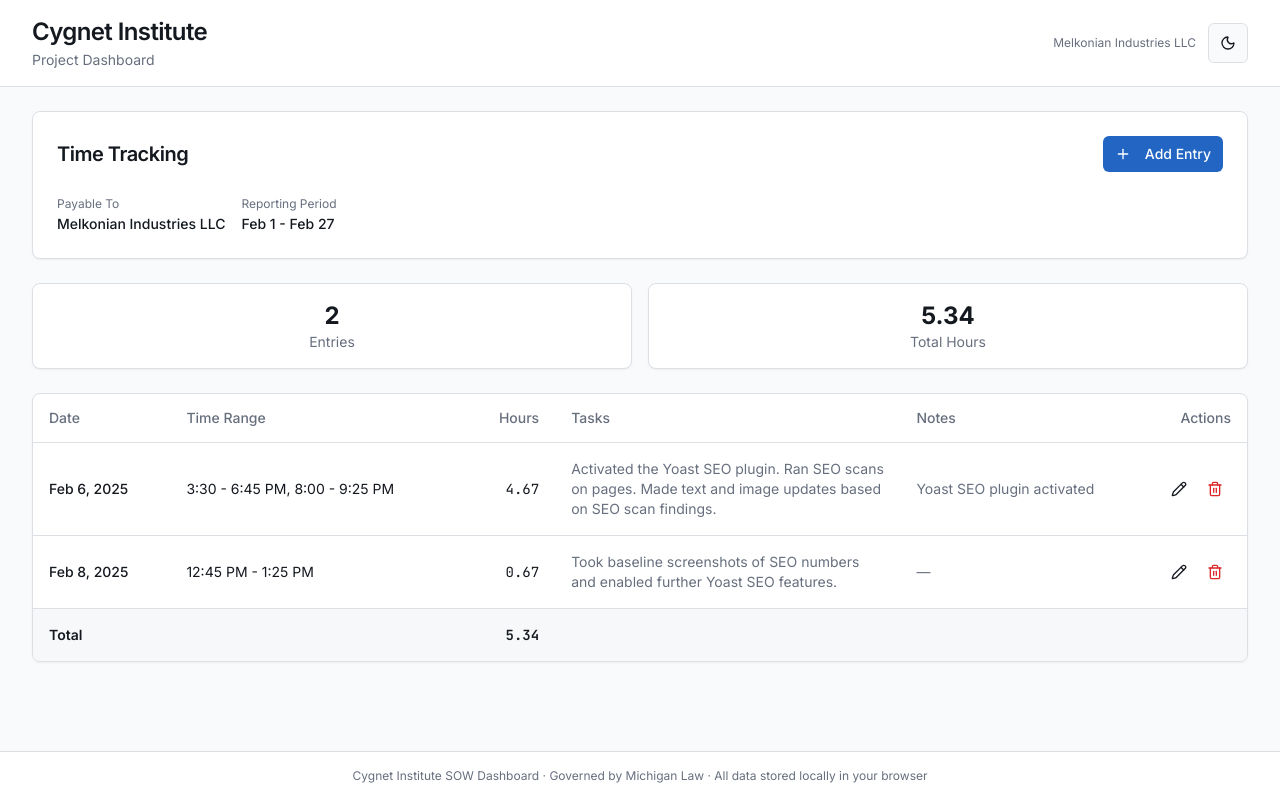
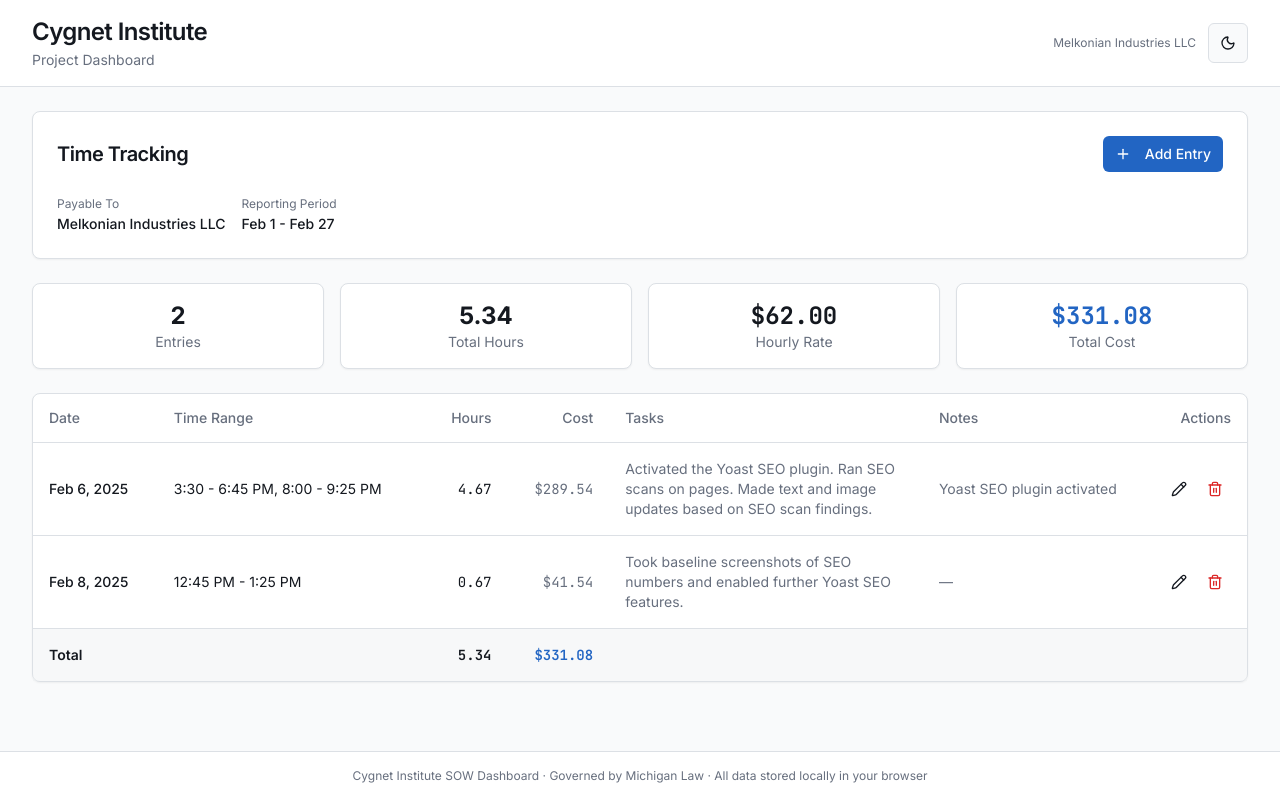
Before and after one commit to davemelk100/time-trackings, a Next.js app: page / in a window 1280 px wide. Built offline with nearby package versions, Linux system fonts and the light colour scheme.

Commit message:
feat: add hourly rate and cost summary in time tracking\n\nIntroduce hourly rate constant and calculate total cost\nwith new summary cards and cost column in table.

```diff
--- a/components/time-tracking-section.tsx
+++ b/components/time-tracking-section.tsx
@@ -31,6 +31,15 @@ import {
 import { Plus, Pencil, Trash2 } from "lucide-react"
 
 const STORAGE_KEY = "cygnet-time-entries"
+const HOURLY_RATE = 62
+
+function formatCurrency(n: number) {
+  return new Intl.NumberFormat("en-US", {
+    style: "currency",
+    currency: "USD",
+    minimumFractionDigits: 2,
+  }).format(n)
+}
 
 function loadEntries(): TimeEntry[] {
   if (typeof window === "undefined") return defaultTimeEntries
@@ -78,6 +87,7 @@ export function TimeTrackingSection() {
   }, [])
 
   const totalHours = entries.reduce((sum, e) => sum + e.totalHours, 0)
+  const totalCost = totalHours * HOURLY_RATE
 
   function openAdd() {
     setEditingEntry(null)
@@ -163,7 +173,7 @@ export function TimeTrackingSection() {
       </Card>
 
       {/* Summary cards */}
-      <div className="grid grid-cols-1 gap-4 sm:grid-cols-2">
+      <div className="grid grid-cols-1 gap-4 sm:grid-cols-4">
         <Card>
           <CardContent className="p-4 text-center">
             <p className="text-2xl font-bold">{entries.length}</p>
@@ -174,6 +184,22 @@ export function TimeTrackingSection() {
           <CardContent className="p-4 text-center">
             <p className="text-2xl font-bold">{totalHours.toFixed(2)}</p>
             <p className="text-sm text-muted-foreground">Total Hours</p>
+          </CardContent>
+        </Card>
+        <Card>
+          <CardContent className="p-4 text-center">
+            <p className="text-2xl font-bold font-mono">
+              {formatCurrency(HOURLY_RATE)}
+            </p>
+            <p className="text-sm text-muted-foreground">Hourly Rate</p>
+          </CardContent>
+        </Card>
+        <Card>
+          <CardContent className="p-4 text-center">
+            <p className="text-2xl font-bold font-mono text-primary">
+              {formatCurrency(totalCost)}
+            </p>
+            <p className="text-sm text-muted-foreground">Total Cost</p>
           </CardContent>
         </Card>
       </div>
@@ -187,6 +213,7 @@ export function TimeTrackingSection() {
                 <TableHead>Date</TableHead>
                 <TableHead>Time Range</TableHead>
                 <TableHead className="text-right">Hours</TableHead>
+                <TableHead className="text-right">Cost</TableHead>
                 <TableHead>Tasks</TableHead>
                 <TableHead>Notes</TableHead>
                 <TableHead className="w-[100px] text-right">Actions</TableHead>
@@ -196,7 +223,7 @@ export function TimeTrackingSection() {
               {entries.length === 0 ? (
                 <TableRow>
                   <TableCell
-                    colSpan={6}
+                    colSpan={7}
                     className="py-8 text-center text-muted-foreground"
                   >
                     {"No time entries yet. Click \"Add Entry\" to start tracking."}
@@ -220,6 +247,9 @@ export function TimeTrackingSection() {
                     </TableCell>
                     <TableCell className="text-right font-mono text-sm">
                       {entry.totalHours.toFixed(2)}
+                    </TableCell>
+                    <TableCell className="text-right font-mono text-sm text-muted-foreground">
+                      {formatCurrency(entry.totalHours * HOURLY_RATE)}
                     </TableCell>
                     <TableCell className="max-w-[280px] text-sm text-muted-foreground">
                       {entry.tasks}
@@ -261,6 +291,9 @@ export function TimeTrackingSection() {
                   </TableCell>
                   <TableCell className="text-right font-mono font-semibold">
                     {totalHours.toFixed(2)}
+                  </TableCell>
+                  <TableCell className="text-right font-mono font-semibold text-primary">
+                    {formatCurrency(totalCost)}
                   </TableCell>
                   <TableCell colSpan={3} />
                 </TableRow>
```
